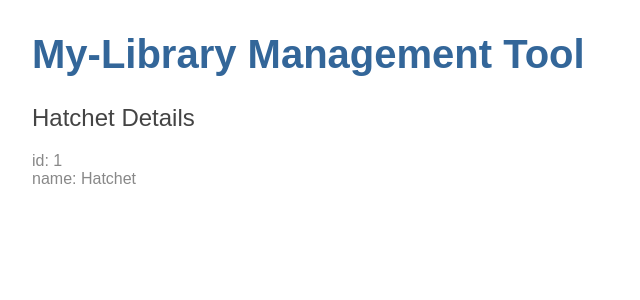
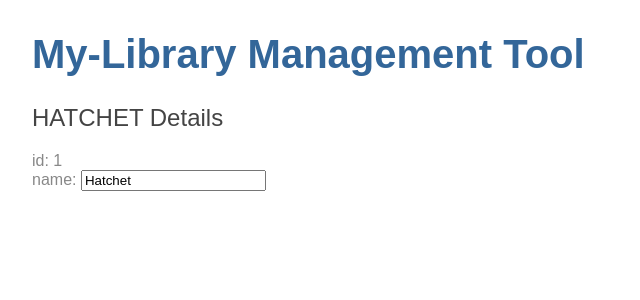
Before and after one commit to scottpschneider/schneiderLibrary, an Angular app: page / in a window 1280 px wide. Shown: the top 300 px of the page, without its empty margins (0-640 px from the left). Built offline with nearby package versions, Linux system fonts and the light colour scheme.

Commit message:
Import NgModule

```diff
--- a/src/app/app.module.ts
+++ b/src/app/app.module.ts
@@ -1,6 +1,6 @@
 import { BrowserModule } from '@angular/platform-browser';
 import { NgModule } from '@angular/core';
-
+import { FormsModule } from '@angular/forms';
 import { AppComponent } from './app.component';
 import { BooksComponent } from './books/books.component';
 
@@ -10,7 +10,8 @@
     BooksComponent
   ],
   imports: [
-    BrowserModule
+    BrowserModule,
+    FormsModule
   ],
   providers: [],
   bootstrap: [AppComponent]
--- a/src/app/books/books.component.html
+++ b/src/app/books/books.component.html
@@ -1,3 +1,7 @@
-<h2>{{book.name}} Details</h2>
+<h2>{{book.name | uppercase}} Details</h2>
 <div><span>id: </span>{{book.id}}</div>
-<div><span>name: </span>{{book.name}}</div>
+<div>
+    <label>name:
+        <input [(ngModel)]="book.name" placeholder="name"/>
+    </label>
+</div>
```
